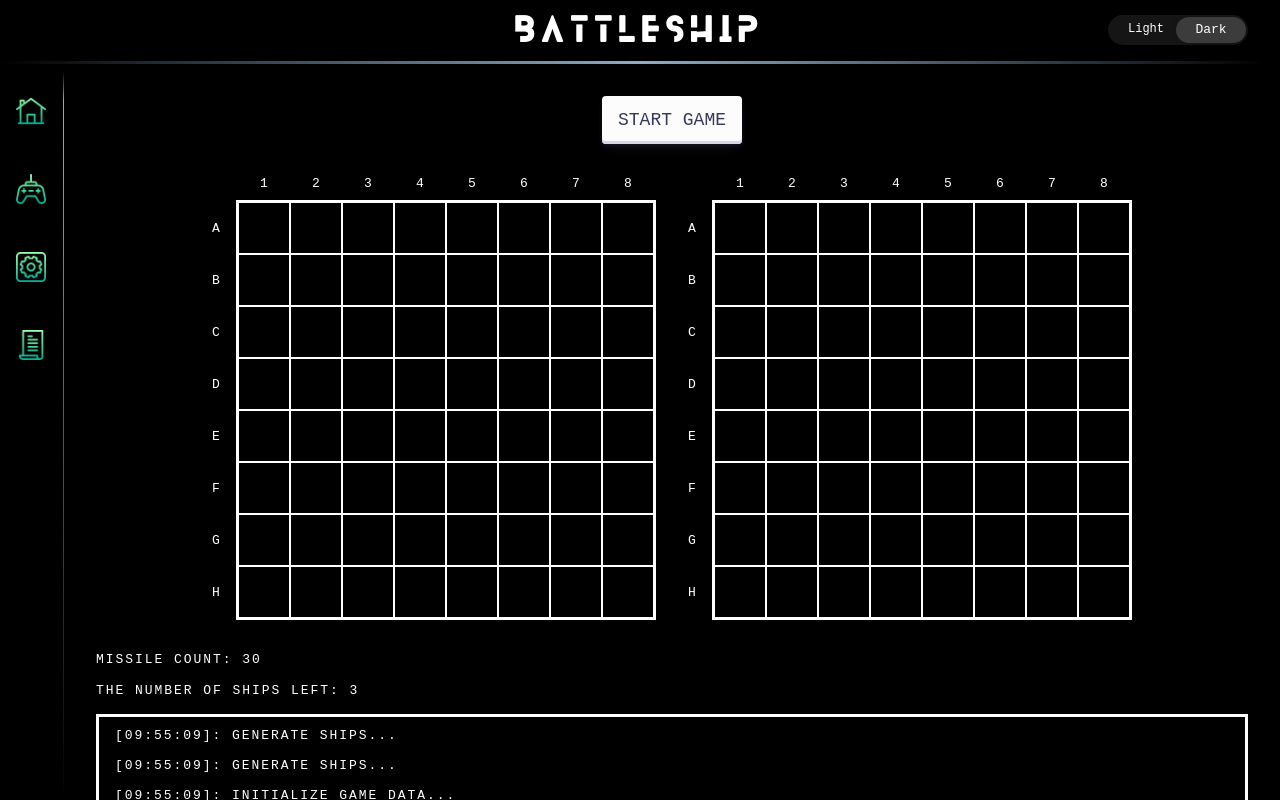
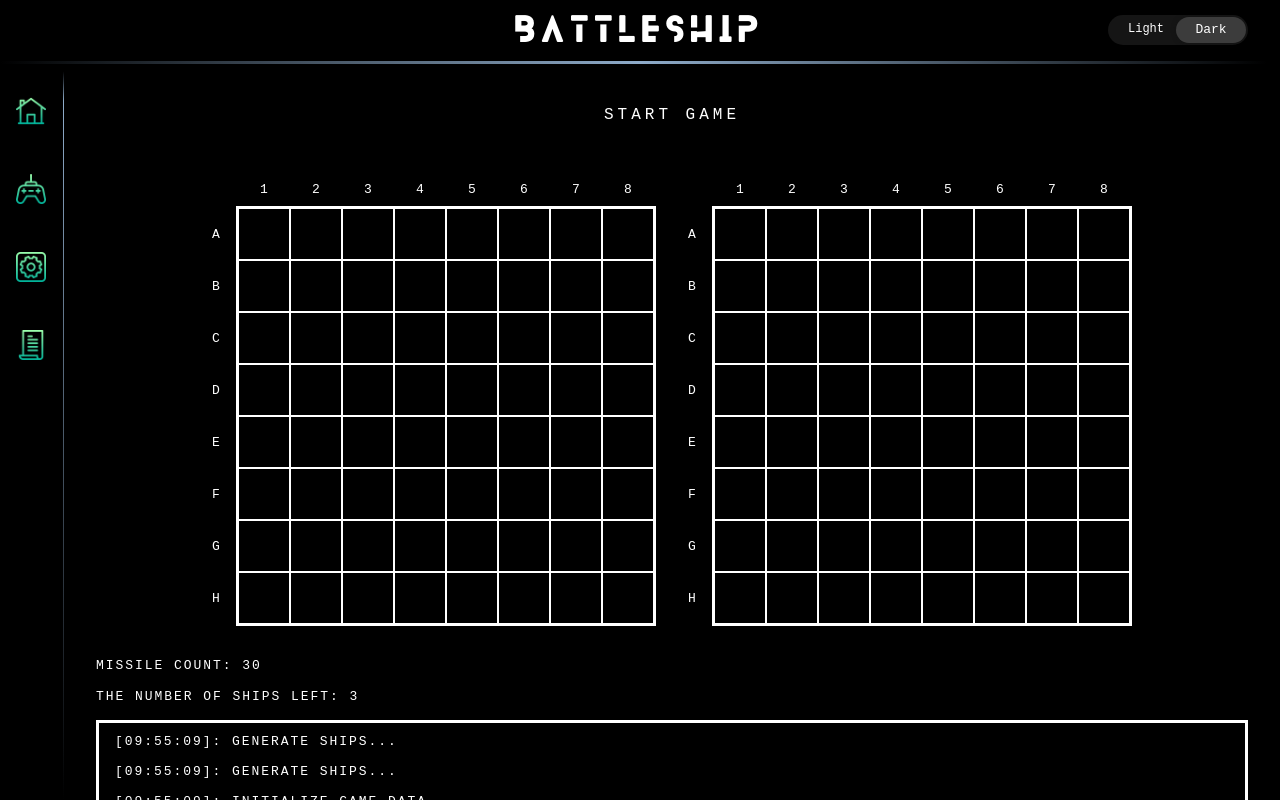
Before and after one commit to tedythsu/battleship-game, an Angular app: page /game in a window 1280 px wide. Built offline with nearby package versions, Linux system fonts and the light colour scheme.

Commit message:
style: Update button styles

```diff
--- a/src/app/pages/game-page/game-page.component.html
+++ b/src/app/pages/game-page/game-page.component.html
@@ -1,5 +1,11 @@
 <div class="start-button-container">
-  <button (click)="startGame(numberOfPlayers)" class="start-button-container__button" role="button">START GAME</button>
+  <button class="start-button-container__button" (click)="startGame(numberOfPlayers)">
+    <span></span>
+    <span></span>
+    <span></span>
+    <span></span>
+    START GAME
+  </button>
 </div>
 
 <div class="main">
--- a/src/app/pages/game-page/game-page.component.scss
+++ b/src/app/pages/game-page/game-page.component.scss
@@ -1,52 +1,114 @@
 .start-button-container {
-  margin: auto auto 3.5rem auto;
+  margin: auto auto 4.5rem auto;
   text-align: center;
   display: flex;
   align-items: center;
   justify-content: center;
 
   &__button {
-    align-items: center;
-    appearance: none;
-    background-color: #FCFCFD;
-    border-radius: 4px;
-    border-width: 0;
-    box-shadow: rgba(45, 35, 66, 0.4) 0 2px 4px, rgba(45, 35, 66, 0.3) 0 7px 13px -3px, #D6D6E7 0 -3px 0 inset;
-    box-sizing: border-box;
-    color: #36395A;
     cursor: pointer;
-    display: inline-flex;
-    font-family: "JetBrains Mono", monospace;
-    height: 48px;
-    justify-content: center;
-    line-height: 1;
-    list-style: none;
+    font-family: monospace;
+    position: relative;
+    display: inline-block;
+    padding: 10px 20px;
+    color: var(--text-color);
+    font-size: 16px;
+    text-decoration: none;
+    text-transform: uppercase;
     overflow: hidden;
-    padding-left: 16px;
-    padding-right: 16px;
-    position: relative;
-    text-align: left;
-    text-decoration: none;
-    transition: box-shadow .15s, transform .15s;
-    user-select: none;
-    -webkit-user-select: none;
-    touch-action: manipulation;
-    white-space: nowrap;
-    will-change: box-shadow, transform;
-    font-size: 18px;
+    transition: .5s;
+    letter-spacing: 4px;
+    background-color: var(--bg-color);
+    border: 0;
 
-    &:focus {
-      box-shadow: #D6D6E7 0 0 0 1.5px inset, rgba(45, 35, 66, 0.4) 0 2px 4px, rgba(45, 35, 66, 0.3) 0 7px 13px -3px, #D6D6E7 0 -3px 0 inset;
+    &:hover {
+      background: #03e9f4;
+      color: #fff;
+      border-radius: 5px;
+      box-shadow: 0 0 5px #03e9f4,
+                  0 0 25px #03e9f4,
+                  0 0 50px #03e9f4,
+                  0 0 100px #03e9f4;
     }
 
-    &:hover {
-      box-shadow: rgba(45, 35, 66, 0.4) 0 4px 8px, rgba(45, 35, 66, 0.3) 0 7px 13px -3px, #D6D6E7 0 -3px 0 inset;
-      transform: translateY(-2px);
-    }
+    span {
+      position: absolute;
+      display: block;
 
-    &:active {
-      box-shadow: #D6D6E7 0 3px 7px inset;
-      transform: translateY(2px);
+      &:nth-child(1) {
+        top: 0;
+        left: -100%;
+        width: 100%;
+        height: 2px;
+        background: linear-gradient(90deg, transparent, #03e9f4);
+        animation: btn-anim1 5s linear infinite;
+      }
+
+      @keyframes btn-anim1 {
+        0% {
+          left: -100%;
+        }
+        50%,100% {
+          left: 100%;
+        }
+      }
+
+      &:nth-child(2) {
+        top: -100%;
+        right: 0;
+        width: 2px;
+        height: 100%;
+        background: linear-gradient(180deg, transparent, #03e9f4);
+        animation: btn-anim2 5s linear infinite;
+        animation-delay: .25s
+      }
+
+      @keyframes btn-anim2 {
+        0% {
+          top: -100%;
+        }
+        50%,100% {
+          top: 100%;
+        }
+      }
+
+      &:nth-child(3) {
+        bottom: 0;
+        right: -100%;
+        width: 100%;
+        height: 2px;
+        background: linear-gradient(270deg, transparent, #03e9f4);
+        animation: btn-anim3 5s linear infinite;
+        animation-delay: .5s
+      }
+
+      @keyframes btn-anim3 {
+        0% {
+          right: -100%;
+        }
+        50%,100% {
+          right: 100%;
+        }
+      }
+
+      &:nth-child(4) {
+        bottom: -100%;
+        left: 0;
+        width: 2px;
+        height: 100%;
+        background: linear-gradient(360deg, transparent, #03e9f4);
+        animation: btn-anim4 5s linear infinite;
+        animation-delay: .75s
+      }
+
+      @keyframes btn-anim4 {
+        0% {
+          bottom: -100%;
+        }
+        50%,100% {
+          bottom: 100%;
+        }
+      }
     }
   }
 }
```
